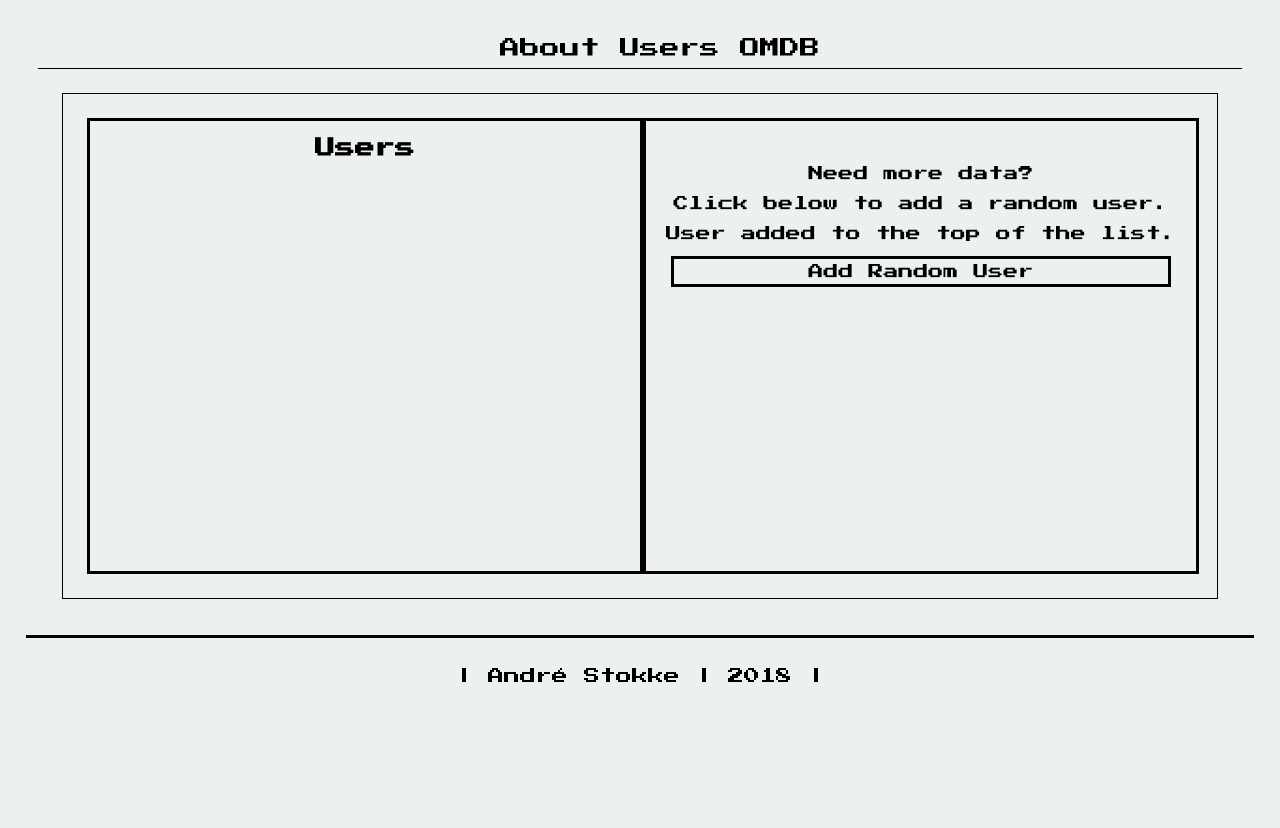
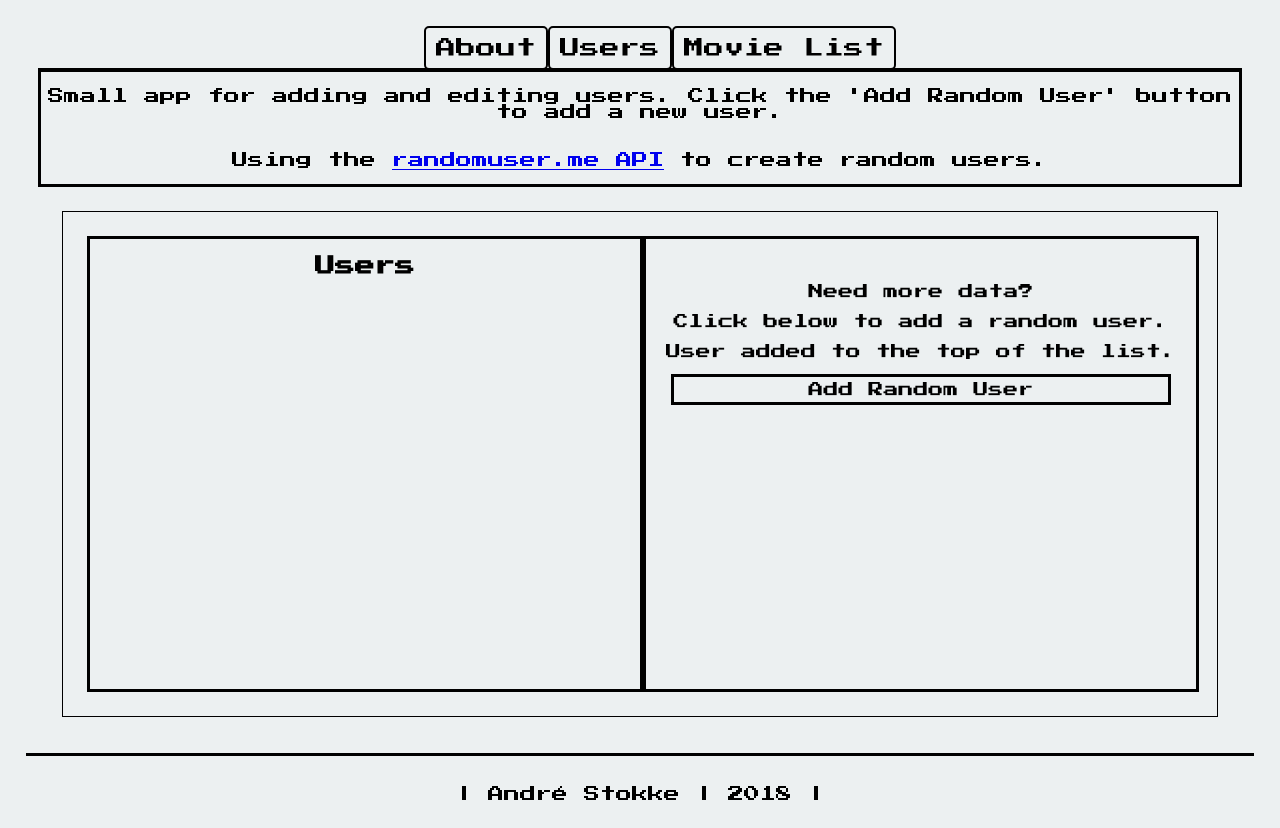
Before and after one commit to astokke/react-portfolio, a React (Create React App) app: page /users in a window 1280 px wide. Before the commit the page ends 800 px from the top, so only its background shows below. Built offline with nearby package versions, Linux system fonts and the light colour scheme.

Commit message:
Finishing touches.

```diff
--- a/public/index.html
+++ b/public/index.html
@@ -14,7 +14,7 @@
     <link href="https://use.fontawesome.com/releases/v5.0.4/css/all.css" rel="stylesheet">
 
 
-    <title>React App</title>
+    <title>Stokke Portfolio</title>
   </head>
   <body>
     <noscript>
--- a/src/components/About.js
+++ b/src/components/About.js
@@ -10,7 +10,7 @@
             <span><p className="greet"> Hi! </p>
               <p>This site is made to showcase some of my potential as an aspiring full-stack web developer.  </p>
             </span>
-            <img className="portrait" src="https://i.imgur.com/woBUnYu.png" />
+            <img className="portrait" alt="me" src="https://i.imgur.com/woBUnYu.png" />
           </span>
           <p className="second">
             It is powered by ReactJS; coding and design is done by me.
--- a/src/components/Header.js
+++ b/src/components/Header.js
@@ -6,9 +6,9 @@
     return (
         <div>
                 <ul className="nav">
-                    <li><Link to="/about">About</Link></li>
-                    <li><Link to="/users">Users</Link></li>
-                    <li><Link to="/omdb">OMDB</Link></li>
+                    <li className="header-link"><Link to="/about">About</Link></li>
+                    <li className="header-link"><Link to="/users">Users</Link></li>
+                    <li className="header-link"><Link to="/omdb">Movie List</Link></li>
                 </ul>
         </div>
     );
--- a/src/components/OMDBApp/Movie.js
+++ b/src/components/OMDBApp/Movie.js
@@ -48,7 +48,7 @@
     render() {
         const { movie } = this.props;
 
-        if(movie) {
+        if(movie.Response === "True") {
             return this.renderMovie(movie);
         }else return this.movieNotFound();
     }
--- a/src/components/OMDBApp/OMDBApp.js
+++ b/src/components/OMDBApp/OMDBApp.js
@@ -102,6 +102,14 @@
 
     return (
       <div >
+        <div className="description">
+          <p>
+            Implementing the <a href="https://www.omdbapi.com/"> OMDBApi</a> to create a small app for making a list of your favorite movies.
+          </p>
+          <p>
+            Use the search bar to search for movies, and favorite them by clicking the heart icon.
+          </p>
+        </div>
         <SearchBar term={this.state.term} movieSearch={videoSearch}/>
         <div className="movie-wrapper">
           <Movie movie={this.state.movie} favorite={this.state.favorite} isFavoriteMovie={this.isFavoriteMovie} toggleFavorite={this.toggleFavorite}/>
--- a/src/components/UserApp/UserApp.js
+++ b/src/components/UserApp/UserApp.js
@@ -66,6 +66,15 @@
 
   render() {
     return (
+      <div>
+        <div className="description">
+            <p>
+              Small app for adding and editing users. Click the 'Add Random User' button to add a new user.
+            </p>
+            <p>
+              Using the <a href="https://randomuser.me/">randomuser.me API</a> to create random users.
+            </p>
+        </div>
       <div className="user-app">
         <div className="users">
           <h2 className="user-header">Users</h2>
@@ -86,6 +95,7 @@
           <EditUser addRandomUser={this.addRandomUser} users={this.state.users} updateUser={this.updateUser} selected={this.state.selected}/>
         </div>
       </div>
+      </div>
     )
   }
 }
--- a/src/css/style.css
+++ b/src/css/style.css
@@ -29,6 +29,7 @@
     display: inline;
 }
 
+
 .nav a{
     text-decoration: none;
     color:black;
@@ -36,6 +37,7 @@
     cursor:pointer;
     width: 100px;
     border-radius: 5pX;
+        border: 2px solid black;
     text-align: center;
     padding: 10px;
 }
@@ -368,3 +370,10 @@
      font-size: 20px;
      margin-bottom: 2%;
  }
+
+ .description {
+     border: 3px solid black;
+     display: flex;
+     flex-direction: column;
+     text-align: center;
+ }
```
Also changed, not shown: 1 other file (tests, documents, lock files or other folders).
